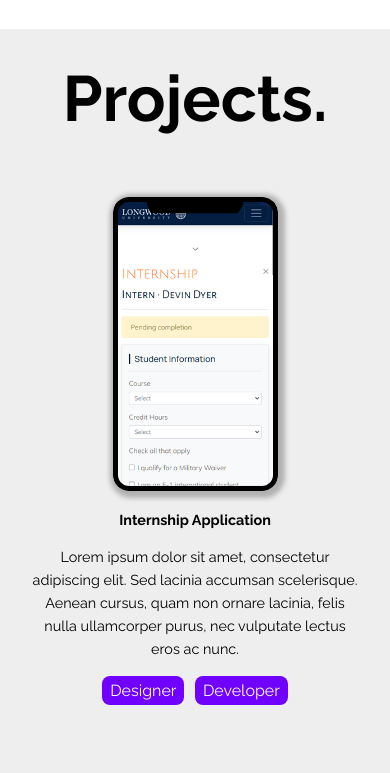
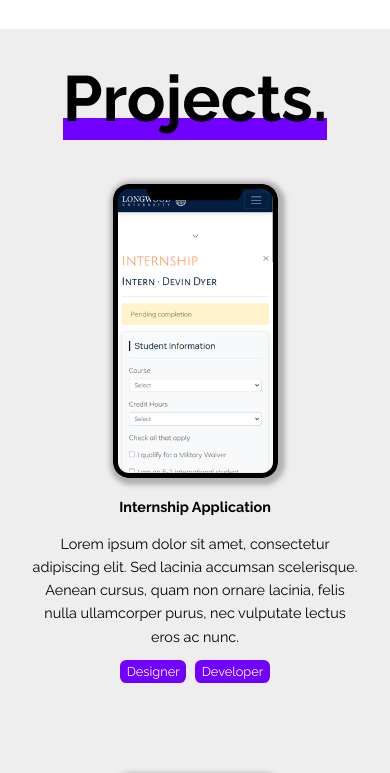
Before and after one commit to devinaustin1122/devinaustin1122.github.io, a plain HTML site: page index.html in a window 390 px wide. Shown: the part 1539-2312 px from the top of the page. Drawn offline with Linux system fonts and the light colour scheme.

Commit message:
responsive updates

```diff
--- a/static/css/style.scss
+++ b/static/css/style.scss
@@ -110,10 +110,24 @@
         background-position: center;
         box-shadow: 2px 2px 5px 5px rgb(177, 177, 177);
     }
+    h2 {
+        display: inline;
+        position: relative;
+        &::after {
+            content: "";
+            z-index: -1;
+            width: 100%;
+            border-top: solid #7000FF .35em;
+            position: absolute;
+            left: 0;
+            bottom: 10%;
+        }
+    }
     h5 {
         margin: 1em 0;
     }
     .badge {
+        font-size: .8em;
         display: inline-block;
         margin: 1em .2em;
         padding: .3em .5em;
@@ -206,9 +220,9 @@
 
   @media only screen and (min-width: 1000px) {
     body {
-        font-size: 18px;
+        font-size: 19px;
     }
     section {
-        padding: 5em 11em;
+        padding: 8em 11em;
     }
   }
```
Also changed, not shown: static/css/style.css, 1 other file.
